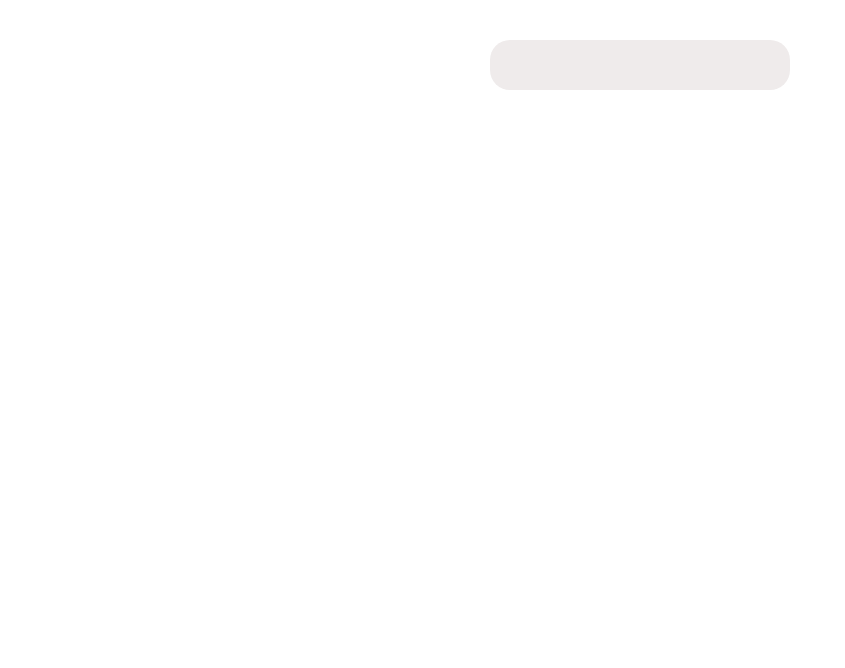
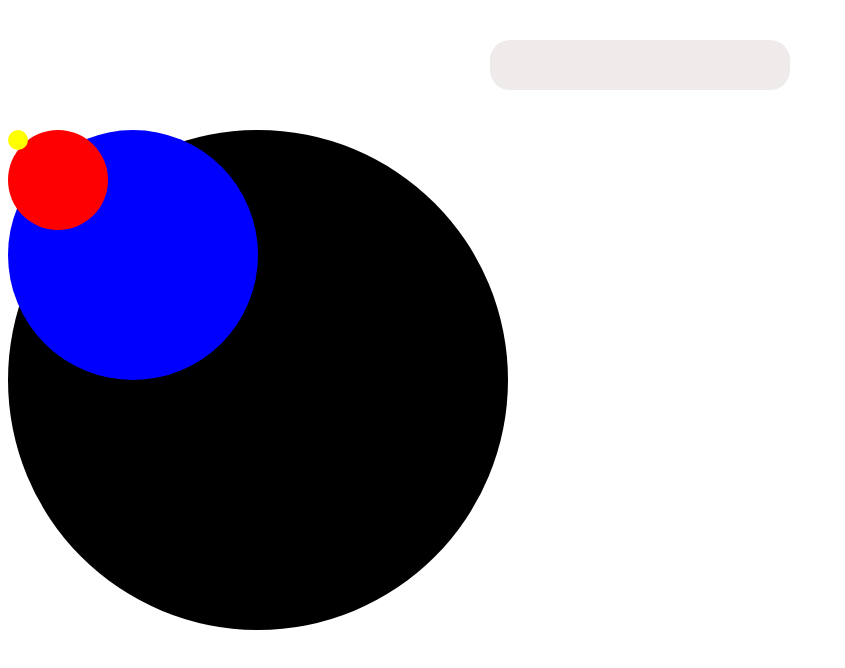
Before and after one commit to umathileepan/Software-Developer2024, a plain HTML site: page CSS_Challange/index.html in a window 1280 px wide. Shown: the whole page, without its empty margins (0-845 px from the left). Drawn offline with Linux system fonts and the light colour scheme.

Commit message:
Colourful shape

```diff
--- a/CSS_Challange/styles.css
+++ b/CSS_Challange/styles.css
@@ -7,3 +7,30 @@
     display: flex;
     justify-items: center;
 }
+
+.black{
+    width: 500px;
+    height:500px;
+    border-radius: 50%;
+    background-color: black;
+    display: flex;
+    justify-items: flex-end;
+}
+.blue{
+    width: 250px;
+    height: 250px;
+    border-radius: 50%;
+    background-color: blue;
+}
+.red{
+    width: 100px;
+    height: 100px;
+    border-radius: 50%;
+    background-color: red;
+}
+.yellow{
+    width: 20px;
+    height: 20px;
+    border-radius: 50%;
+    background-color: yellow;
+}
```
